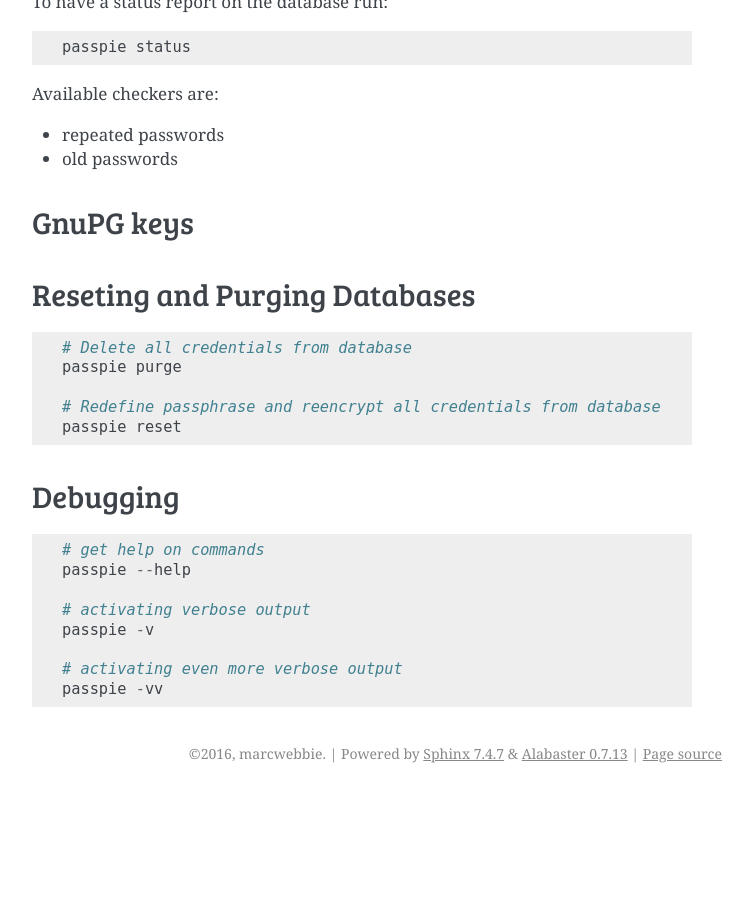
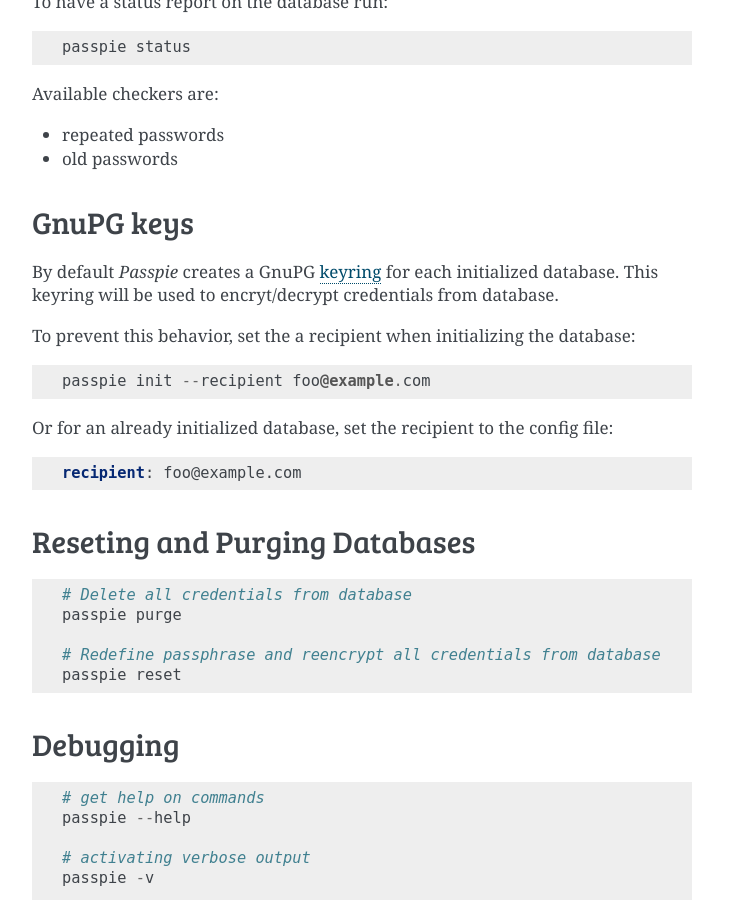
Before and after one commit to marcwebbie/passpie, a Sphinx documentation site: the page built from docs/getting_started.rst, in a window 1280 px wide and 900 px high, scrolled down 7439 px. Shown: the whole window, without its empty margins (388-1141 px from the left). Built offline with Sphinx 7.4.7, drawn with Linux system fonts in a browser that asks for light colours; before the commit the page ends 8232 px from its top, so only the background shows below that; some of the changed text lies outside the part shown.

Commit message:
Update docs

```diff
--- a/docs/getting_started.rst
+++ b/docs/getting_started.rst
@@ -403,8 +403,23 @@
 - repeated passwords
 - old passwords
 
+
 GnuPG keys
 ----------
+
+By default *Passpie* creates a GnuPG `keyring <https://en.wikipedia.org/wiki/Keyring_(cryptography)>`_ for each initialized database.
+This keyring will be used to encryt/decrypt credentials from database.
+
+To prevent this behavior, set the a recipient when initializing the database::
+
+  passpie init --recipient foo@example.com
+
+Or for an already initialized database, set the recipient to the config file:
+
+.. code-block:: yaml
+
+   recipient: foo@example.com
+
 
 Reseting and Purging Databases
 ------------------------------
```
Also changed, not shown: other parts of docs/getting_started.rst (+1 -1 lines), 6 other files.
